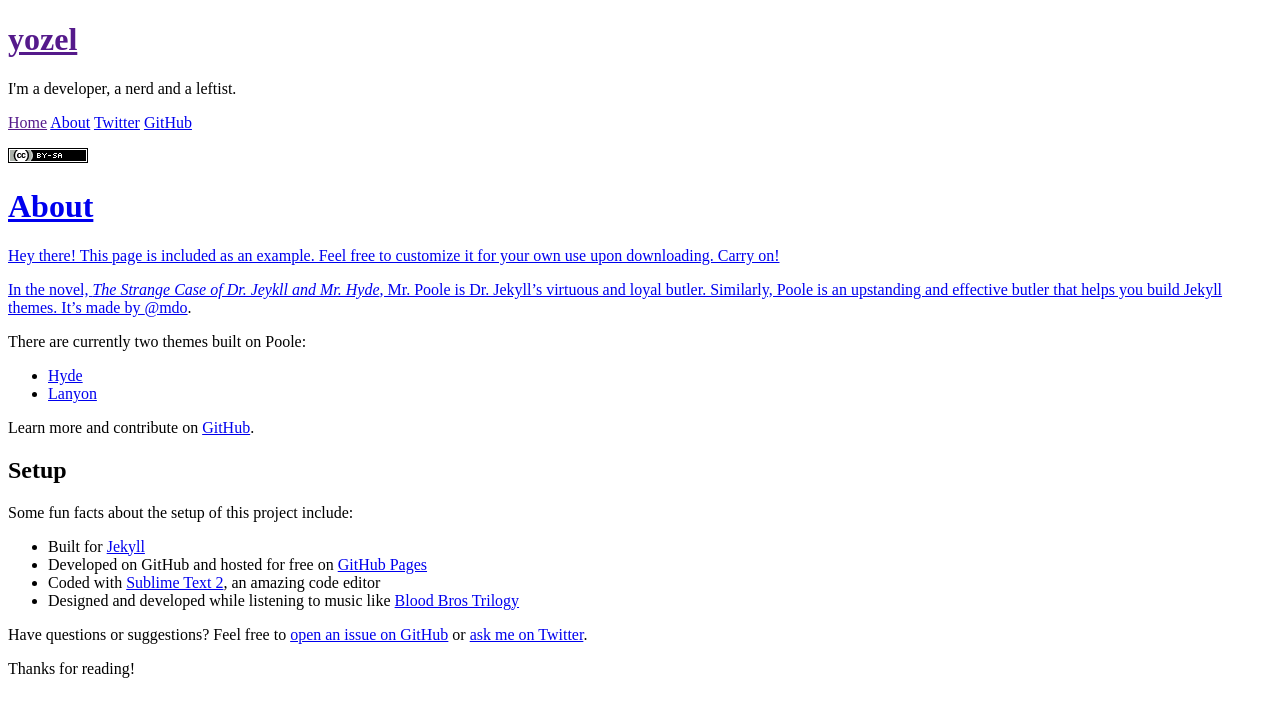
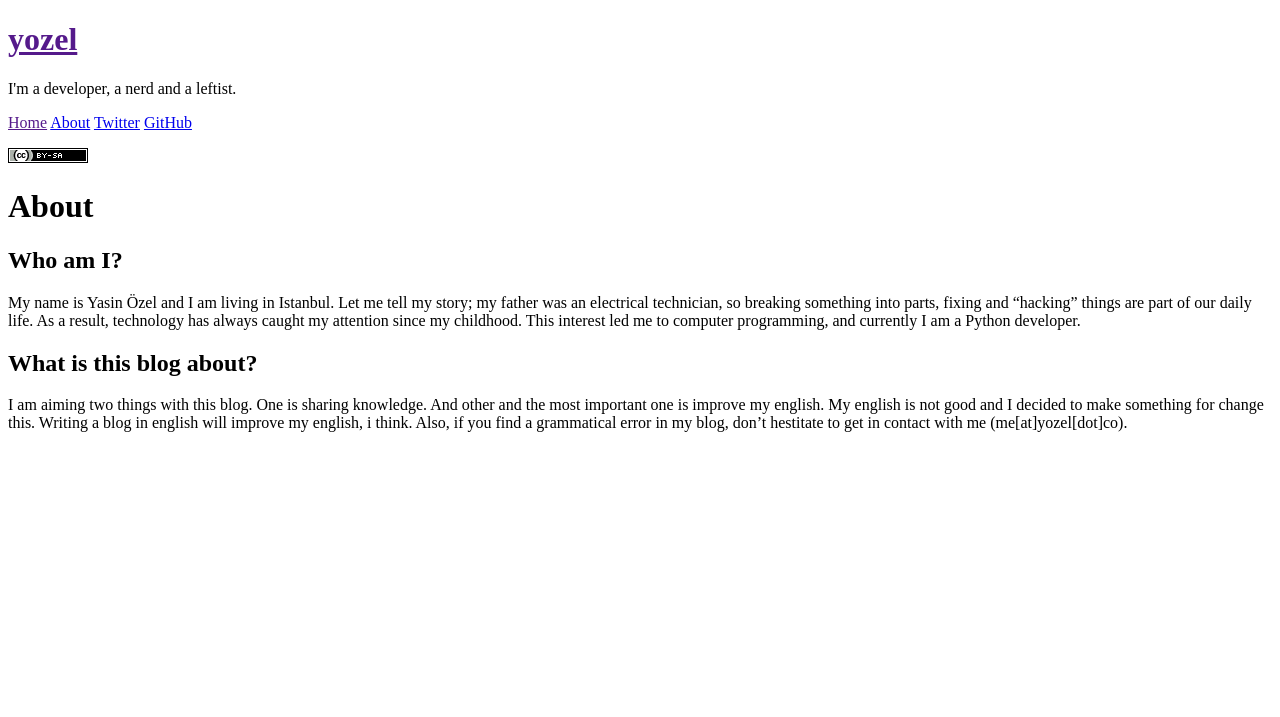
Before and after one commit to yozel/yozel.github.io, a Jekyll site: the page built from about.md, in a window 1280 px wide. Shown: the top 717 px of the page. Built offline with Jekyll 4.4.1, drawn with Linux system fonts in a browser that asks for light colours.

Commit message:
Change about.md

```diff
--- a/_includes/sidebar.html
+++ b/_includes/sidebar.html
@@ -30,6 +30,6 @@
       <a class="sidebar-nav-item" href="{{ site.github.profile }}">GitHub</a>
     </nav>
 
-    <p><a rel="license" href="http://creativecommons.org/licenses/by-sa/4.0/"><img alt="Creative Commons License" style="border-width:0" src="/public/cclicense.png" /></p>
+    <p><a rel="license" href="http://creativecommons.org/licenses/by-sa/4.0/"><img alt="Creative Commons License" style="border-width:0" src="/public/cclicense.png" /></a></p>
   </div>
 </div>
--- a/about.md
+++ b/about.md
@@ -3,28 +3,10 @@ layout: page
 title: About
 ---
 
-<p class="message">
-  Hey there! This page is included as an example. Feel free to customize it for your own use upon downloading. Carry on!
-</p>
+## Who am I?
 
-In the novel, *The Strange Case of Dr. Jeykll and Mr. Hyde*, Mr. Poole is Dr. Jekyll's virtuous and loyal butler. Similarly, Poole is an upstanding and effective butler that helps you build Jekyll themes. It's made by [@mdo](https://twitter.com/mdo).
+My name is Yasin Özel and I am living in Istanbul. Let me tell my story; my father was an electrical technician, so breaking something into parts, fixing and "hacking" things are part of our daily life. As a result, technology has always caught my attention since my childhood. This interest led me to computer programming, and currently I am a Python developer.
 
-There are currently two themes built on Poole:
+## What is this blog about?
 
-* [Hyde](http://hyde.getpoole.com)
-* [Lanyon](http://lanyon.getpoole.com)
-
-Learn more and contribute on [GitHub](https://github.com/poole).
-
-## Setup
-
-Some fun facts about the setup of this project include:
-
-* Built for [Jekyll](http://jekyllrb.com)
-* Developed on GitHub and hosted for free on [GitHub Pages](https://pages.github.com)
-* Coded with [Sublime Text 2](http://sublimetext.com), an amazing code editor
-* Designed and developed while listening to music like [Blood Bros Trilogy](https://soundcloud.com/maddecent/sets/blood-bros-series)
-
-Have questions or suggestions? Feel free to [open an issue on GitHub](https://github.com/poole/issues/new) or [ask me on Twitter](https://twitter.com/mdo).
-
-Thanks for reading!
+I am aiming two things with this blog. One is sharing knowledge. And other and the most important one is improve my english. My english is not good and I decided to make something for change this. Writing a blog in english will improve my english, i think. Also, if you find a grammatical error in my blog, don't hestitate to get in contact with me (me[at]yozel[dot]co).
```
